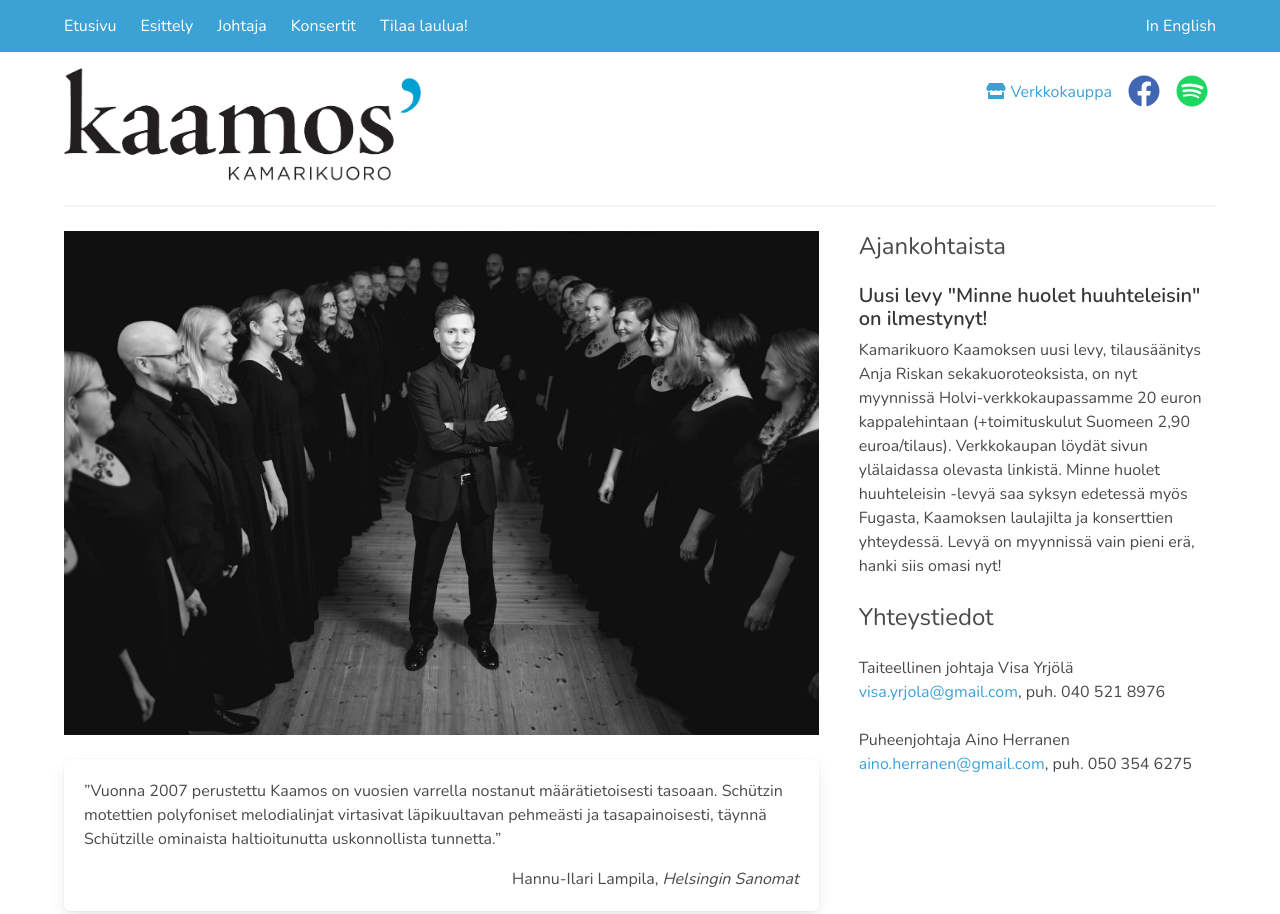
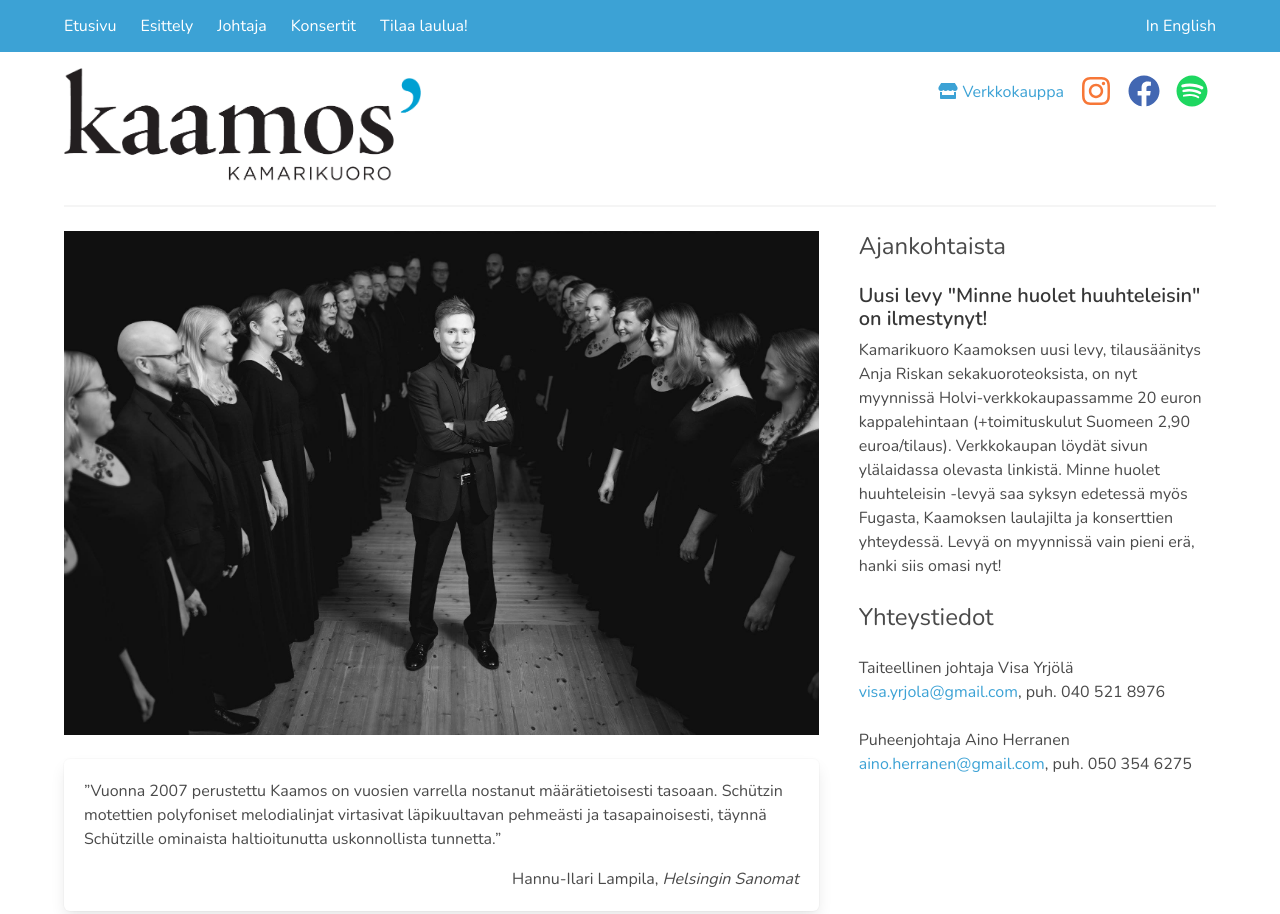
Before and after one commit to kaamoskuoro/kaamos-website, a Gatsby site: page / in a window 1280 px wide. Shown: the top 914 px of the page. Built offline with nearby package versions, Linux system fonts and the light colour scheme; Gatsby itself is replaced by a stand-in of ours.

Commit message:
Add Instagram icon

```diff
--- a/src/components/banner.tsx
+++ b/src/components/banner.tsx
@@ -1,5 +1,9 @@
 import { FontAwesomeIcon } from "@fortawesome/react-fontawesome"
-import { faFacebook, faSpotify } from "@fortawesome/free-brands-svg-icons"
+import {
+  faFacebook,
+  faInstagram,
+  faSpotify,
+} from "@fortawesome/free-brands-svg-icons"
 import { faStore } from "@fortawesome/free-solid-svg-icons"
 import React from "react"
 
@@ -7,6 +11,7 @@ import bannerImage from "../images/banner.png"
 
 const HOLVI_URL = "https://holvi.com/shop/kamarikuorokaamos"
 const FACEBOOK_URL = "https://www.facebook.com/kamarikuorokaamos"
+const INSTAGRAM_URL = "https://www.instagram.com/kamarikuorokaamos/"
 const SPOTIFY_URL = "https://play.spotify.com/artist/2jrDYwEN5bxcYumwolQNu3"
 
 const Banner: React.FC = () => (
@@ -19,6 +24,11 @@ const Banner: React.FC = () => (
         <a href={HOLVI_URL} className="mr-2">
           <FontAwesomeIcon icon={faStore} /> Verkkokauppa
         </a>
+        <span className="icon is-large">
+          <a href={INSTAGRAM_URL} className="brand-instagram">
+            <FontAwesomeIcon icon={faInstagram} size="2x" />
+          </a>
+        </span>
         <span className="icon is-large">
           <a href={FACEBOOK_URL} className="brand-facebook">
             <FontAwesomeIcon icon={faFacebook} size="2x" />
--- a/src/style.scss
+++ b/src/style.scss
@@ -13,6 +13,10 @@ a.brand-facebook {
   color: #4267b2;
 }
 
+a.brand-instagram {
+  color: #f77737;
+}
+
 a.brand-spotify {
   color: #1ed760;
 }
```
